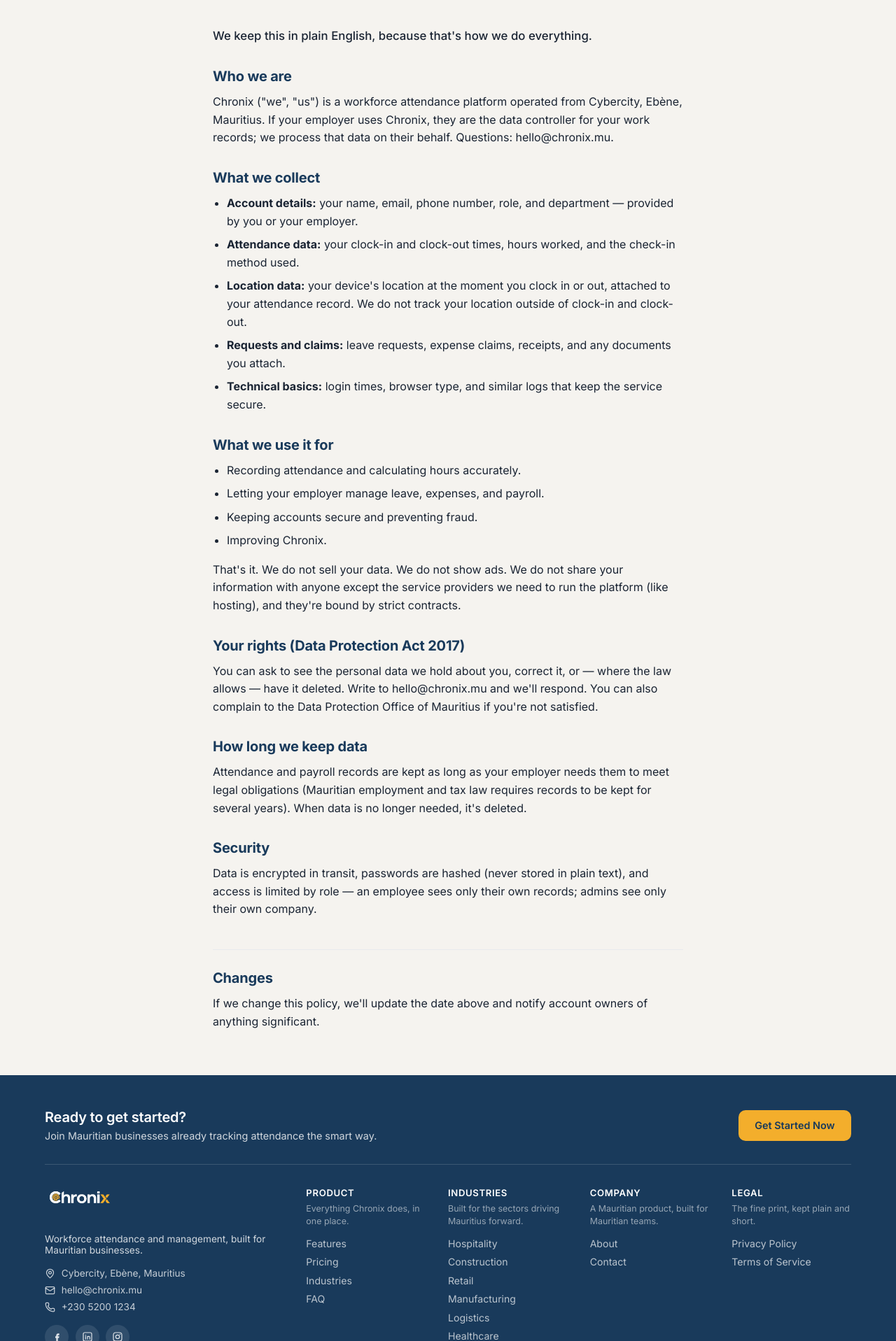
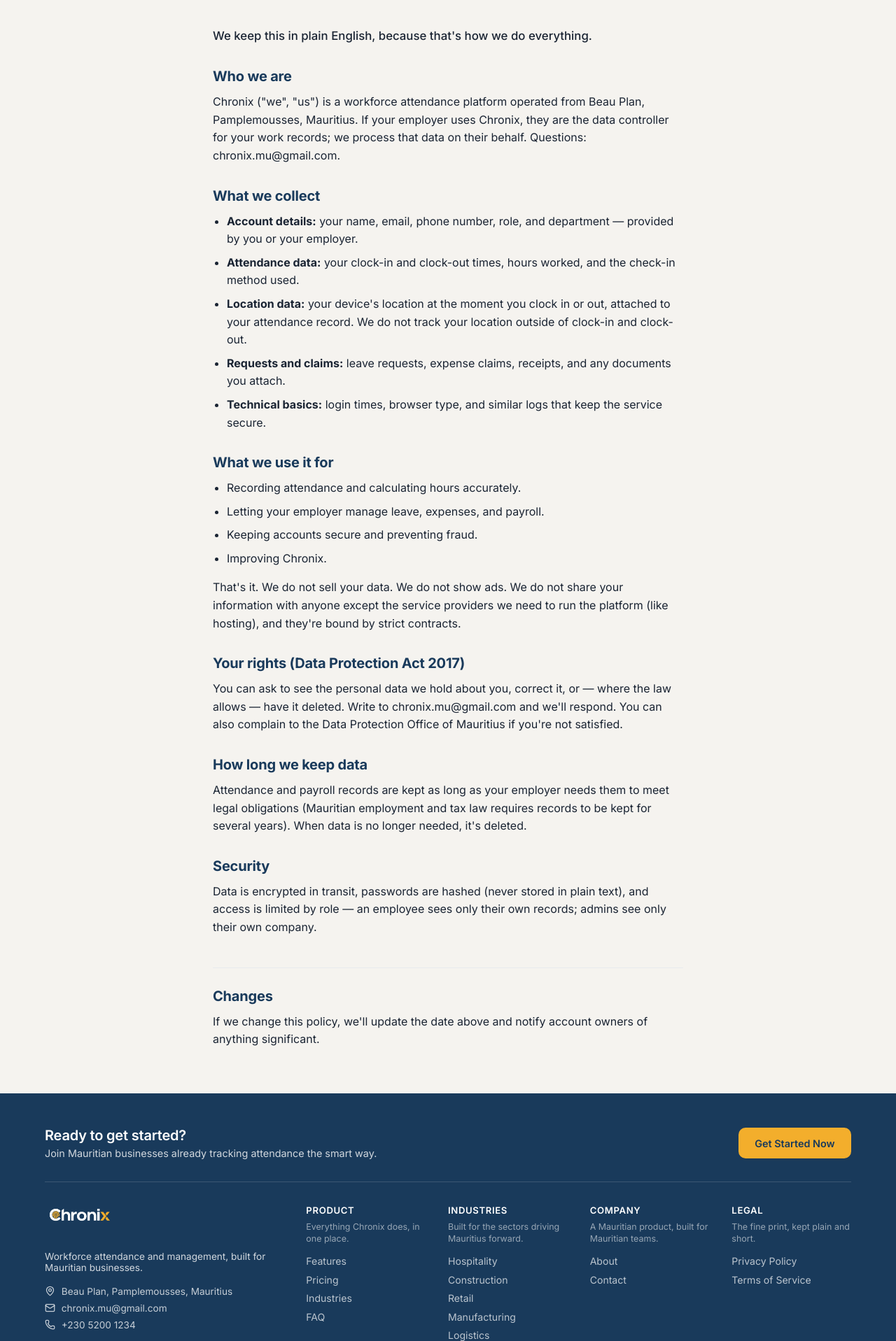
Before and after one commit to gnagnegaelephraim2-lgtm/chronix, a React (Vite) app: page /privacy in a window 1280 px wide. Shown: the part 363-2280 px from the top of the page at 70% size. Built offline with nearby package versions, Linux system fonts and the light colour scheme.

Commit message:
Show login link on mobile, update company email and location details

```diff
--- a/src/components/marketing/FAQSection.tsx
+++ b/src/components/marketing/FAQSection.tsx
@@ -27,7 +27,7 @@
     desc: 'Cannot find the answer you are looking for? Our local Mauritian support team is here to assist you with onboarding, shift schedules, GPS setup, and payroll exports.',
     ctaTitle: 'Need Direct Help?',
     ctaText: 'Speak to a human or write to us for rapid assistance:',
-    email: 'support@chronix.mu',
+    email: 'chronix.mu@gmail.com',
     phone: '+230 5700 1234',
   },
   fr: {
@@ -36,7 +36,7 @@
     desc: 'Vous ne trouvez pas la réponse à vos questions ? Notre équipe locale à Maurice est à votre service pour vous guider lors de l\'intégration de vos salariés ou du paramétrage des horaires.',
     ctaTitle: 'Besoin d\'Aide Directe ?',
     ctaText: 'Échangez avec un conseiller local pour une assistance rapide :',
-    email: 'support@chronix.mu',
+    email: 'chronix.mu@gmail.com',
     phone: '+230 5700 1234',
   }
 } as const;
--- a/src/components/marketing/Footer.tsx
+++ b/src/components/marketing/Footer.tsx
@@ -79,11 +79,11 @@
           <div className="footer-contact">
             <div className="footer-contact-row">
               <MapPin size={15} />
-              <span>Cybercity, Ebène, Mauritius</span>
+              <span>Beau Plan, Pamplemousses, Mauritius</span>
             </div>
             <div className="footer-contact-row">
               <Mail size={15} />
-              <a href="mailto:hello@chronix.mu">hello@chronix.mu</a>
+              <a href="mailto:chronix.mu@gmail.com">chronix.mu@gmail.com</a>
             </div>
             <div className="footer-contact-row">
               <Phone size={15} />
--- a/src/components/marketing/Hero.tsx
+++ b/src/components/marketing/Hero.tsx
@@ -133,7 +133,7 @@
             <div style={{ display: 'flex', flexDirection: 'column', gap: '0.5rem' }}>
               {[
                 { name: 'Gaelle Ephraim', sector: 'Hospitality 🏨', action: 'Clocked In', loc: 'Le Suffren Hotel, Port Louis', time: 'Just now', initial: 'GE', color: 'var(--info)' },
-                { name: 'Jean Pierre', sector: 'Construction 🏗️', action: 'Clocked In', loc: 'Cybercity, Ebène', time: '2 mins ago', initial: 'JP', color: 'var(--chronix-amber)' },
+                { name: 'Jean Pierre', sector: 'Construction 🏗️', action: 'Clocked In', loc: 'Beau Plan, Pamplemousses', time: '2 mins ago', initial: 'JP', color: 'var(--chronix-amber)' },
                 { name: 'Sarah Latour', sector: 'Retail 🛍️', action: 'Clocked Out', loc: 'Bagatelle Mall, Moka', time: '5 mins ago', initial: 'SL', color: 'var(--danger)' },
                 { name: 'Anil Ramgoolam', sector: 'Manufacturing 🏭', action: 'Clocked In', loc: 'Plaine Lauzun Freezone', time: '12 mins ago', initial: 'AR', color: 'var(--success)' }
               ].map((log, index) => (
--- a/src/data/translations.ts
+++ b/src/data/translations.ts
@@ -46,7 +46,7 @@
     companyNameLabel: 'Company Name',
     companyNamePlaceholder: 'ex: Étoile Resort & Spa',
     businessLocationLabel: 'Business Location',
-    businessLocationPlaceholder: 'ex: Cybercity, Ebène',
+    businessLocationPlaceholder: 'ex: Beau Plan, Pamplemousses',
     employeeCountLabel: 'Number of Employees',
     employeeCountPlaceholder: 'ex: 25',
     phoneLabel: 'Phone',
@@ -276,7 +276,7 @@
     companyNameLabel: "Nom de l'entreprise",
     companyNamePlaceholder: 'ex: Étoile Resort & Spa',
     businessLocationLabel: "Emplacement de l'entreprise",
-    businessLocationPlaceholder: 'ex: Cybercity, Ebène',
+    businessLocationPlaceholder: 'ex: Beau Plan, Pamplemousses',
     employeeCountLabel: "Nombre d'employés",
     employeeCountPlaceholder: 'ex: 25',
     phoneLabel: 'Téléphone',
--- a/src/index.css
+++ b/src/index.css
@@ -1092,7 +1092,7 @@
     gap: 0.6rem;
   }
   .navbar-login-link {
-    display: none;
+    display: inline-block;
   }
 }
 .hero {
--- a/src/pages/marketing/ContactPage.tsx
+++ b/src/pages/marketing/ContactPage.tsx
@@ -57,8 +57,8 @@
                 </div>
                 <div>
                   <div style={{ fontSize: '0.78rem', color: 'var(--text-secondary)', fontWeight: 600, textTransform: 'uppercase' }}>Email</div>
-                  <a href="mailto:hello@chronix.mu" style={{ fontSize: '1rem', color: 'var(--chronix-navy)', fontWeight: 600, textDecoration: 'none' }}>
-                    hello@chronix.mu
+                  <a href="mailto:chronix.mu@gmail.com" style={{ fontSize: '1rem', color: 'var(--chronix-navy)', fontWeight: 600, textDecoration: 'none' }}>
+                    chronix.mu@gmail.com
                   </a>
                 </div>
               </div>
@@ -82,7 +82,7 @@
                 <div>
                   <div style={{ fontSize: '0.78rem', color: 'var(--text-secondary)', fontWeight: 600, textTransform: 'uppercase' }}>Office</div>
                   <span style={{ fontSize: '1rem', color: 'var(--chronix-navy)', fontWeight: 600 }}>
-                    Cybercity, Ebène, Mauritius
+                    Beau Plan, Pamplemousses, Mauritius
                   </span>
                 </div>
               </div>
@@ -117,7 +117,7 @@
                 <p style={{ color: 'var(--text-secondary)', fontSize: '0.9rem', lineHeight: 1.5, margin: 0 }}>
                   {isFr
                     ? "Merci pour votre message. Un conseiller de notre équipe vous contactera dans les plus brefs délais."
-                    : "Thank you for reaching out. A real person from our Ebène office will get back to you shortly."}
+                    : "Thank you for reaching out. A real person from our Beau Plan office will get back to you shortly."}
                 </p>
                 <button className="btn btn-outline" style={{ marginTop: '1.5rem' }} onClick={() => setFormSubmitted(false)}>
                   {isFr ? 'Envoyer un autre message' : 'Send another message'}
--- a/src/pages/marketing/PrivacyPage.tsx
+++ b/src/pages/marketing/PrivacyPage.tsx
@@ -54,8 +54,8 @@
             </h2>
             <p>
               {isFr
-                ? "Chronix (« nous », « notre ») est une plateforme de gestion des présences opérée depuis Cybercity, Ebène, Maurice. Si votre employeur utilise Chronix, il est le responsable du traitement de vos données de travail ; nous traitons ces données en son nom. Pour toute question : hello@chronix.mu."
-                : 'Chronix ("we", "us") is a workforce attendance platform operated from Cybercity, Ebène, Mauritius. If your employer uses Chronix, they are the data controller for your work records; we process that data on their behalf. Questions: hello@chronix.mu.'}
+                ? "Chronix (« nous », « notre ») est une plateforme de gestion des présences opérée depuis Beau Plan, Pamplemousses, Maurice. Si votre employeur utilise Chronix, il est le responsable du traitement de vos données de travail ; nous traitons ces données en son nom. Pour toute question : chronix.mu@gmail.com."
+                : 'Chronix ("we", "us") is a workforce attendance platform operated from Beau Plan, Pamplemousses, Mauritius. If your employer uses Chronix, they are the data controller for your work records; we process that data on their behalf. Questions: chronix.mu@gmail.com.'}
             </p>
           </section>
 
@@ -110,8 +110,8 @@
             </h2>
             <p>
               {isFr
-                ? 'Vous pouvez demander à voir les données personnelles que nous détenons à votre sujet, les corriger ou — lorsque la loi le permet — les supprimer. Écrivez à hello@chronix.mu et nous vous répondrons. Vous pouvez également déposer une plainte auprès du bureau de protection des données de Maurice (Data Protection Office) si vous n\'êtes pas satisfait.'
-                : 'You can ask to see the personal data we hold about you, correct it, or — where the law allows — have it deleted. Write to hello@chronix.mu and we\'ll respond. You can also complain to the Data Protection Office of Mauritius if you\'re not satisfied.'}
+                ? 'Vous pouvez demander à voir les données personnelles que nous détenons à votre sujet, les corriger ou — lorsque la loi le permet — les supprimer. Écrivez à chronix.mu@gmail.com et nous vous répondrons. Vous pouvez également déposer une plainte auprès du bureau de protection des données de Maurice (Data Protection Office) si vous n\'êtes pas satisfait.'
+                : 'You can ask to see the personal data we hold about you, correct it, or — where the law allows — have it deleted. Write to chronix.mu@gmail.com and we\'ll respond. You can also complain to the Data Protection Office of Mauritius if you\'re not satisfied.'}
             </p>
           </section>
 
--- a/src/pages/marketing/TermsPage.tsx
+++ b/src/pages/marketing/TermsPage.tsx
@@ -150,8 +150,8 @@
           <section style={{ borderTop: '1px solid var(--border)', paddingTop: '1.5rem', marginTop: '1rem' }}>
             <p>
               {isFr
-                ? 'Pour toute question concernant ces conditions : hello@chronix.mu.'
-                : 'Questions about any of this: hello@chronix.mu.'}
+                ? 'Pour toute question concernant ces conditions : chronix.mu@gmail.com.'
+                : 'Questions about any of this: chronix.mu@gmail.com.'}
             </p>
           </section>
         </div>
```
